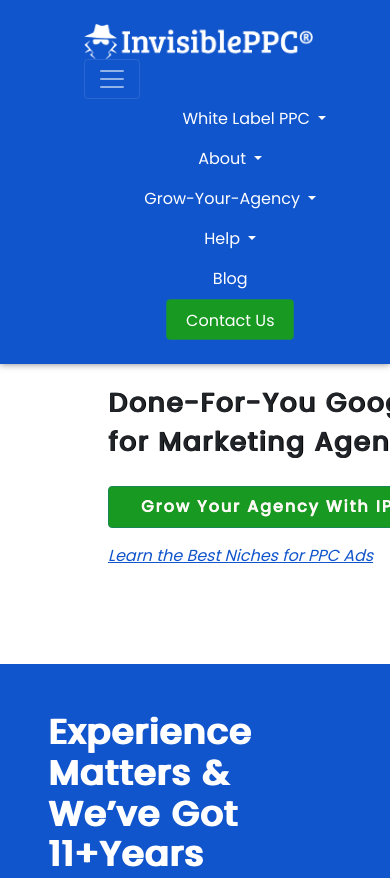
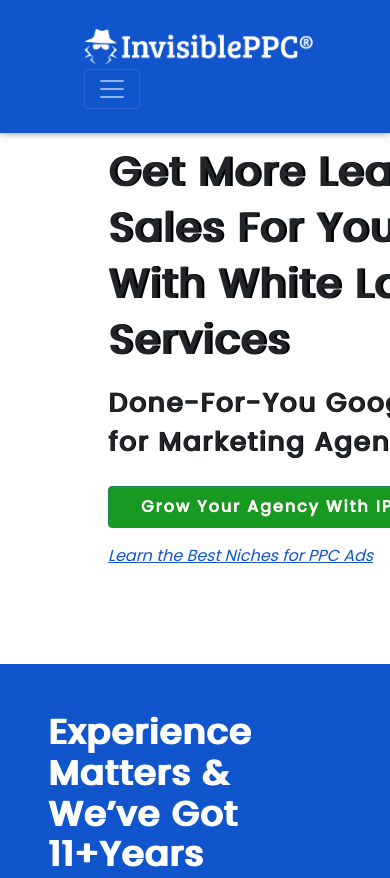
Before and after one commit to bumblebee28/Invisible-PPC, a plain HTML site: page index.html in a window 390 px wide. Shown: the top 878 px of the page. Drawn offline with nearby package versions, Linux system fonts and the light colour scheme; a script that the page names is missing.

Commit message:
navbar updated

```diff
--- a/index.html
+++ b/index.html
@@ -22,26 +22,15 @@
     <script src="Navbar.js"></script>
   </head>
   <body>
-    <nav
-      class="navbar navbar-expand-lg navbar-dark p-4 fixed-top"
-      style="background-color: #1155cc"
-    >
+    <nav class="navbar navbar-expand-lg bg-body-tertiary navbar navbar-expand-lg navbar-dark p-4 fixed-top"
+    style="background-color: #1155cc">
       <div class="container-fluid d-flex justify-content-between mx-5">
-        <div><a class="navbar-brand" href="#"><img src="logo.png" height="35" /></a>
-        <button
-          class="navbar-toggler"
-          type="button"
-          data-bs-toggle="collapse"
-          data-bs-target="#navbarNavDropdown"
-          aria-controls="navbarNavDropdown"
-          aria-expanded="false"
-          aria-label="Toggle navigation"
-        >
+        <a class="navbar-brand" href="#"><img src="logo.png" height="35" /></a>
+        <button class="navbar-toggler" type="button" data-bs-toggle="collapse" data-bs-target="#navbarNavDropdown" aria-controls="navbarNavDropdown" aria-expanded="false" aria-label="Toggle navigation">
           <span class="navbar-toggler-icon"></span>
         </button>
-        </div>
-          <!-- <div class="d-flex justify-content-around"> -->
-            <ul class="navbar-nav collapse navbar-collapse d-flex justify-content-evenly ms-5" id="navbarNavDropdown">
+        <div class="collapse navbar-collapse" id="navbarNavDropdown">
+          <ul class="navbar-nav collapse navbar-collapse d-flex justify-content-evenly ms-5" id="navbarNavDropdown">
             <li class="nav-item dropdown">
               <a
                 class="nav-link dropdown-toggle ms-5"
```
